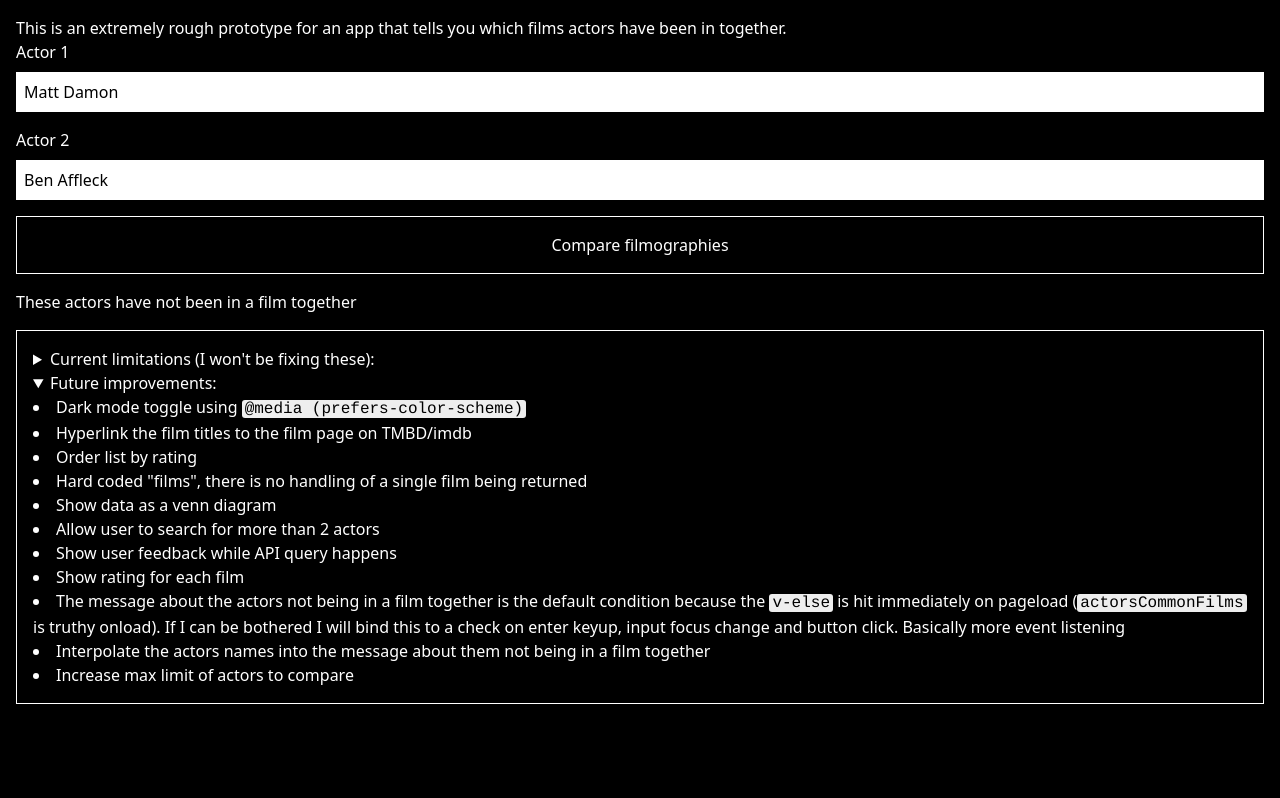
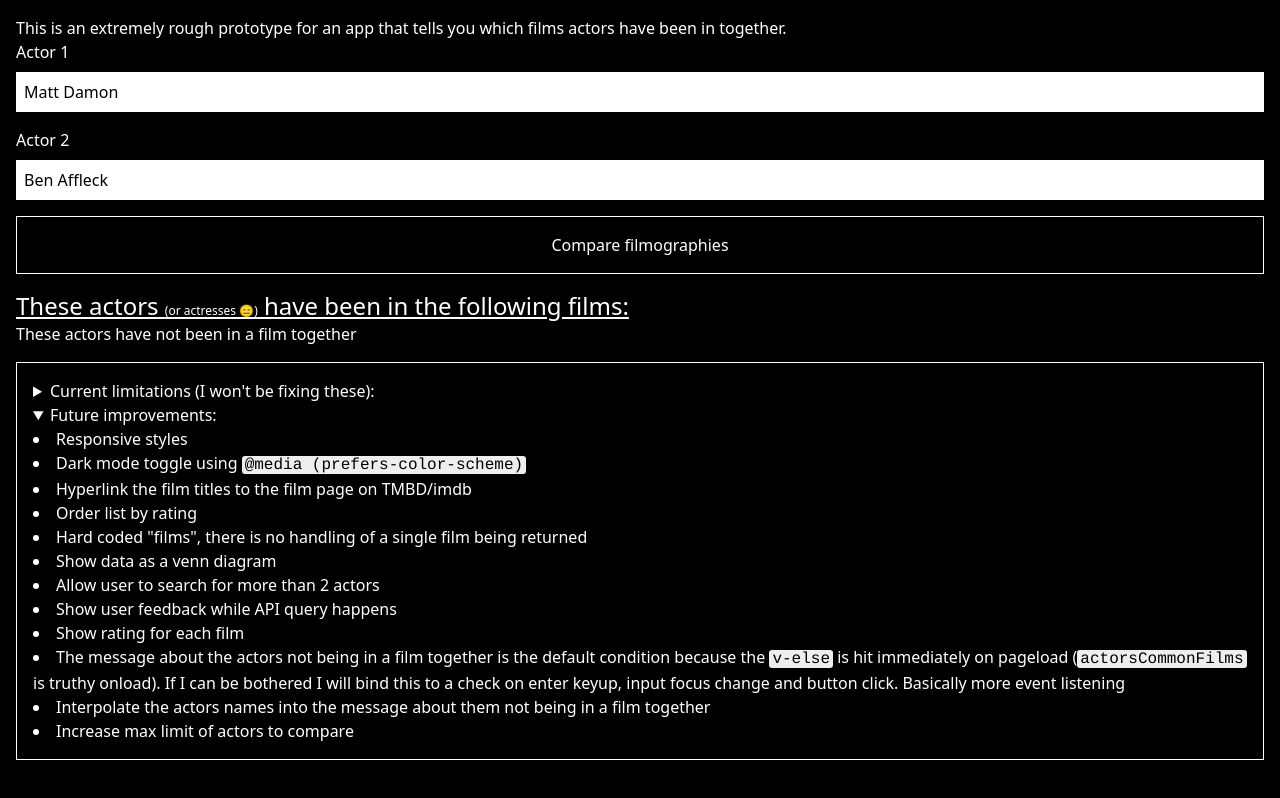
Before and after one commit to DipoOgunmodede/movie-finder, a Vue app: page / in a window 1280 px wide. Both pictures are taken after a click on the heading "Future improvements:". Built offline with nearby package versions, Linux system fonts and the light colour scheme.

Commit message:
moved heading outside ul

```diff
--- a/src/App.vue
+++ b/src/App.vue
@@ -100,9 +100,9 @@ const compareBothActorsFilmographies = async (firstActor, secondActor) => {
     <button @click="compareBothActorsFilmographies(actor1, actor2)" class="p-4 my-4 border border-white">Compare
       filmographies</button>
     <!-- show list if they have appeared in a film together -->
+    <h2 class="text-2xl underline">These actors <span class="text-xs">(or actresses 😑)</span> have been in the
+      following {{ actorsCommonFilms.length }} films:</h2>
     <ul v-if="actorsCommonFilms.length">
-      <h2 class="text-2xl underline">These actors <span class="text-xs">(or actresses 😑)</span> have been in the
-        following {{ actorsCommonFilms.length }} films:</h2>
       <li v-for="film in actorsCommonFilms" :key="film.id">
         <a>{{ film.original_title }}</a>
         <img :src="`https://image.tmdb.org/t/p/w500${film.poster_path}`" :alt="`Movie title:${film.original_title}`">
@@ -131,6 +131,7 @@ const compareBothActorsFilmographies = async (firstActor, secondActor) => {
       <details>
         <summary>Future improvements:</summary>
         <ul class="list-disc list-inside">
+          <li>Responsive styles</li>
           <li>Dark mode toggle using <code class="text-code">@media (prefers-color-scheme)</code></li>
           <li>Hyperlink the film titles to the film page on TMBD/imdb</li>
           <li>Order list by rating</li>
```
